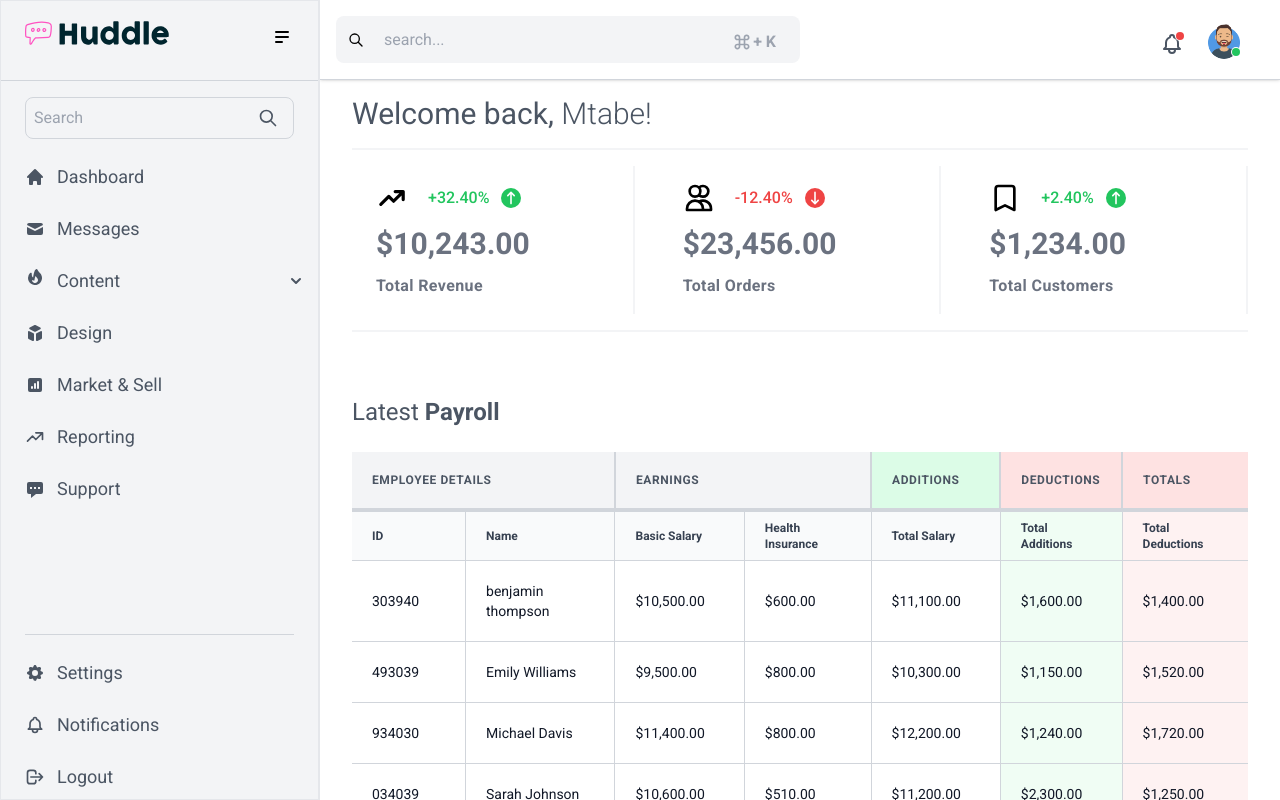
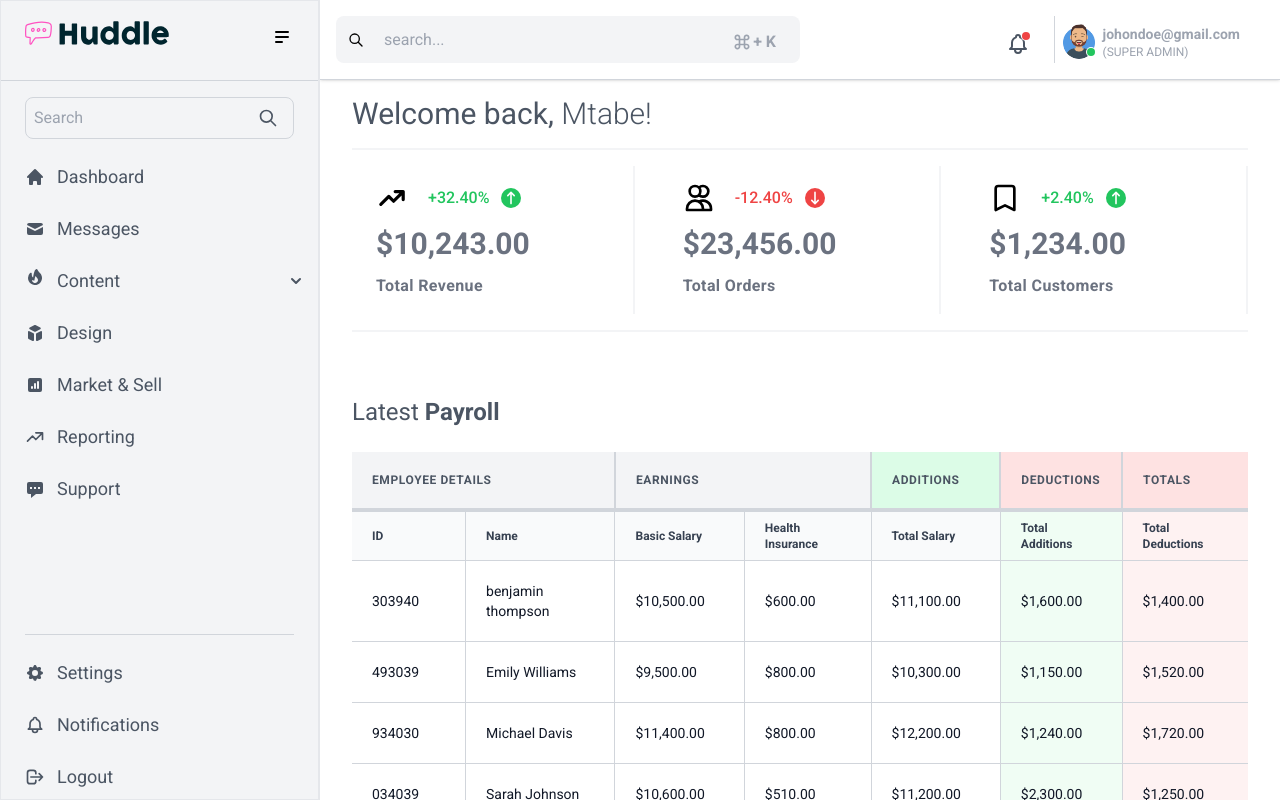
Before and after one commit to watabelabs/tailwind-dashboard, a React (Vite) app: page / in a window 1280 px wide. Shown: the top 800 px of the page. Built offline with nearby package versions, Linux system fonts and the light colour scheme.

Commit message:
feat: add email and role to user in toolbar

```diff
--- a/src/components/ToolBar.jsx
+++ b/src/components/ToolBar.jsx
@@ -41,14 +41,22 @@ const ToolBar = ({ isSidebarOpen, toggleSidebar }) => {
           </span>
         </div>
         <div className="flex flex-row">
-          <div className="text-gray-600 relative hover:text-black transition-colors duration-300">
+          <div className="text-gray-600 relative hover:text-black transition-colors duration-300 cursor-pointer">
             <div className="relative top-4 ml-6 mr-6 cursor-pointer inset-y-0 left-0 pl-2 flex items-center pointer-events-none before:absolute before:w-2 before:h-2 before:bg-red-500 before:rounded-full before:right-0 before:top-0 before:ring-1 before:ring-white">
               <HiOutlineBell className="h-6 w-6" />
             </div>
           </div>
-          <div className="mr-6 flex items-center">
+          <div className="border-l border-gray-300 mr-6 pl-2 flex items-center cursor-pointer">
             <div className="relative w-8 h-8 rounded-full before:absolute before:w-2 before:h-2 before:bg-green-500 before:rounded-full before:right-0 before:bottom-0 before:ring-1 before:ring-white">
               <img className="rounded-full" src="/images/avatar.png" alt="" />
+            </div>
+            <div className="flex flex-col mt-1">
+              <span className="ml-2 text-sm font-semibold text-gray-400">
+                johondoe@gmail.com
+              </span>
+              <span className="ml-2 text-xs font-normal text-gray-400">
+                (SUPER ADMIN)
+              </span>
             </div>
           </div>
         </div>
```
